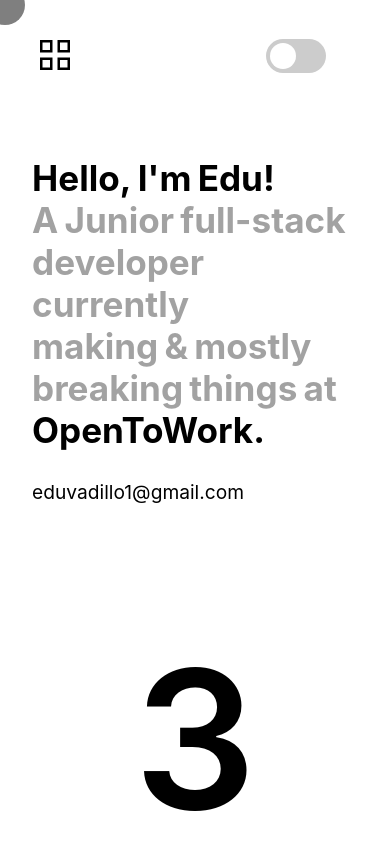
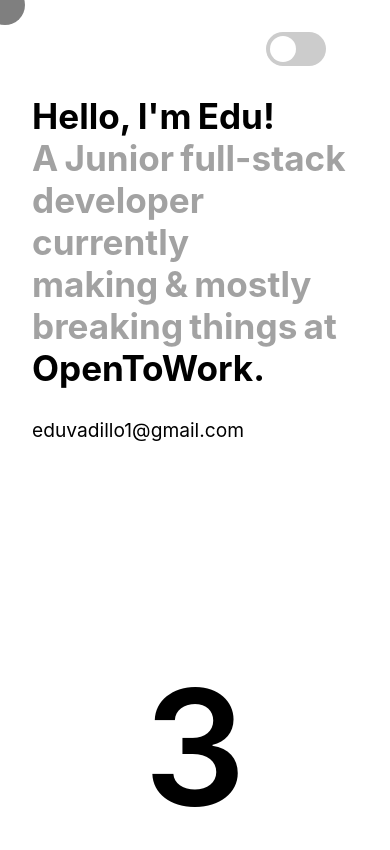
Before and after one commit to eduvadillo/funny-portafolio, a React (Create React App) app: page / in a window 390 px wide. Shown: the top 850 px of the page. Built offline with nearby package versions, Linux system fonts and the light colour scheme.

Commit message:
different see projects

```diff
--- a/src/App.css
+++ b/src/App.css
@@ -776,9 +776,9 @@ header {
 }
 
 @media (max-width: 450px) {
-  section {
+  /*   section {
     margin-top: 3rem;
-  }
+  } */
   section h1 {
     font-size: 9vw;
   }
@@ -827,7 +827,7 @@ header {
 
   .puntuacion-div {
     position: absolute;
-    top: 75%;
+    top: 76%;
     width: 100% !important;
     height: 25vh !important;
     left: 0 !important;
@@ -837,14 +837,14 @@ header {
     align-items: center;
   }
   .puntuacion-div h2 {
-    font-size: 12rem !important;
+    font-size: 10rem !important;
   }
 
   .loadingGameContainer {
     display: flex;
     display: flex;
     justify-content: center;
-    top: 75%;
+    top: 76%;
     width: 100% !important;
     height: 25vh !important;
     left: 0 !important;
@@ -867,7 +867,7 @@ header {
 
   .parLoading h1 {
     color: var(--bg-color);
-    font-size: 12rem !important;
+    font-size: 10rem !important;
     font-weight: 600;
   }
 
@@ -882,7 +882,7 @@ header {
 
   .imparLoading h1 {
     color: var(--primary-color);
-    font-size: 12rem !important;
+    font-size: 10rem !important;
     font-weight: 600;
   }
 
@@ -941,7 +941,7 @@ header {
   }
   .divCounter {
     position: absolute;
-    left: 85%;
+    left: 73%;
     top: 75%;
   }
 
--- a/src/App.js
+++ b/src/App.js
@@ -35,7 +35,8 @@ function App() {
   const [viewSection, setViewSection] = useState(`yes-section`);
   const [projectClassDiv, setProjectClassDiv] = useState("projects-div");
   const [telon, setTelon] = useState("hide-telon");
-
+  const [counter, setCounter] = useState(40);
+  const [viewProjects, setViewProjects] = useState(false);
 
   useEffect(() => {
     addEventListeners();
@@ -143,12 +144,24 @@ function App() {
     setNone(true);
   } */
 
+  /*   useEffect(() => {
+    if (counter > 0) {
+      setTimeout(() => setCounter(counter - 1), 1000);
+    }
+
+    if (counter === 0) {
+      setViewProjects(true);
+    }
+  }, [counter]); */
+
   const handleProjects = () => {
+    console.log(`he entrado`);
     if (viewSection === `yes-section`) {
       setViewSection(`no-section`);
 
       setTimeout(() => {
         setProjects(true);
+        setViewProjects(true);
       }, 1000);
     }
 
@@ -359,7 +372,7 @@ function App() {
           className={cursorClasses}
         ></div>
 
-        <LoadingGame />
+        <LoadingGame viewProjects={handleProjects} />
 
         {/*       <div className='canvas-div'>
         <Board />
@@ -368,6 +381,8 @@ function App() {
           <div className='page-content'>
             <header>
               {/*  <img src='images/' className='component-logo page-hover'></img> */}
+              {viewProjects ? (
+                <>
                   <div className='page-hover projectClass'>
                     <a href='#projects'>
                       <GrProjects
@@ -377,6 +392,10 @@ function App() {
                       />
                     </a>
                   </div>
+                </>
+              ) : (
+                <div> </div>
+              )}
               <div className='theme-switch-wrapper mouseIsOver'>
                 <BsSun className='icon-theme' />
                 <label className='theme-switch'>
--- a/src/projects/game/board.js
+++ b/src/projects/game/board.js
@@ -2,10 +2,11 @@ import { useState, useEffect, useRef } from "react";
 import Puntuacion from "./puntuacion";
 import axios from "axios";
 
-function Board() {
+function Board(props) {
   const canvasRef = useRef(null);
   const [puntuacion, setPuntuacion] = useState(0);
   const [counter, setCounter] = useState(30);
+  const [count2, setCount2] = useState(99);
   const [game, setGame] = useState(true);
 
   const [name, setName] = useState("");
@@ -25,12 +26,14 @@ function Board() {
 
   const handleLoginSubmit = (e) => {
     e.preventDefault();
+    props.viewProjects.viewProjects();
     const requestBody = { name, puntuacion };
 
     axios
       .post(`${API_URL}/score-user`, requestBody)
       .then((response) => {
         setUserScore(response.data);
+        props.viewProjects.viewProjects();
       })
       .catch((error) => {
         const errorDescription = error.response.data.message;
@@ -56,8 +59,22 @@ function Board() {
 
     if (counter === 0) {
       setGame(false);
+      console.log(`las props desde el board counter 0`, props.viewProjects);
+      console.log(`las props desde el board counter 0 exacta`, props.viewProjects.viewProjects);
     }
-  }, [counter]);
+  }, [count2 === 0]);
+
+  useEffect(() => {
+    if (game === true) {
+      if (count2 > 0) {
+        setTimeout(() => setCount2(count2 - 1), 10);
+      }
+
+      if (count2 === 0) {
+        setCount2(99);
+      }
+    }
+  }, [count2]);
 
   useEffect(() => {
     const canvas = canvasRef.current;
@@ -202,7 +219,9 @@ function Board() {
           <Puntuacion puntuacion={puntuacion} />
         </div>
         <div className='divCounter'>
-          <h1>{counter}</h1>
+          <h1>
+            {counter} : {count2}
+          </h1>
         </div>
       </>
     );
--- a/src/projects/game/loadingGame.js
+++ b/src/projects/game/loadingGame.js
@@ -1,7 +1,7 @@
 import { useState, useEffect } from "react";
 import Board from "./board.js";
 
-function LoadingGame() {
+function LoadingGame(props) {
   const [loadingGame, setLoadingGame] = useState(true);
 
   const [counter, setCounter] = useState(5);
@@ -35,7 +35,7 @@ function LoadingGame() {
       </>
     );
   } else {
-    return <Board />;
+    return <Board viewProjects={props} />;
   }
 }
 
```
Lines whose indentation alone changed are shown as unchanged.
